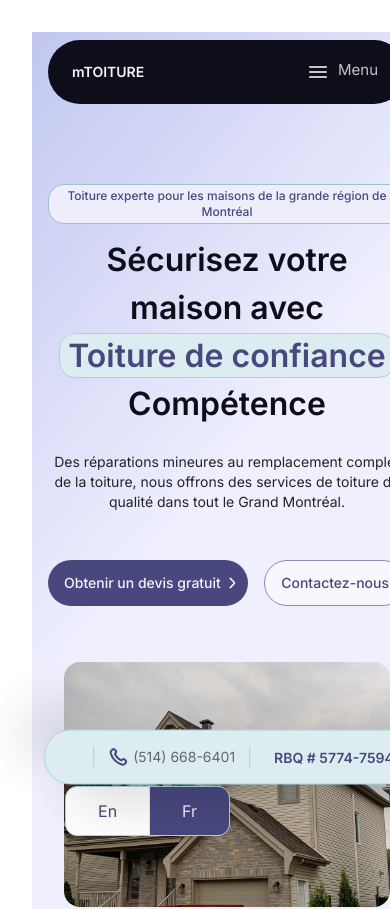
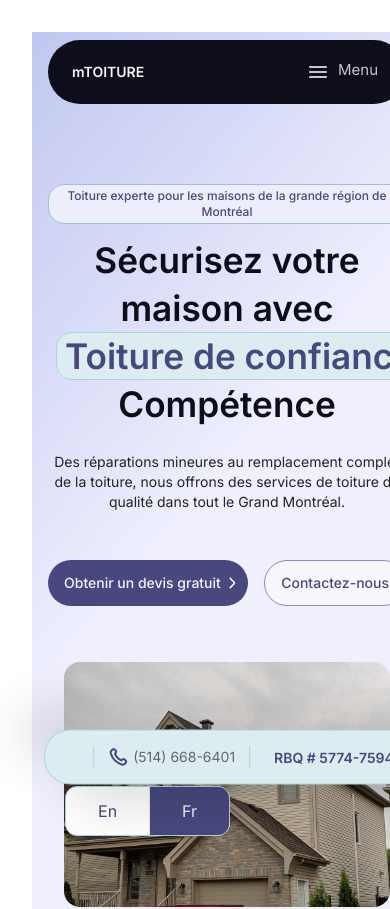
Before and after one commit to shady-cj/mTOITURE, a React (Vite) app: page / in a window 390 px wide. Shown: the top 909 px of the page. Built offline with nearby package versions, Linux system fonts and the light colour scheme.

Commit message:
increased hero text

```diff
--- a/src/sections/Hero/index.jsx
+++ b/src/sections/Hero/index.jsx
@@ -18,7 +18,7 @@ const Index = ({ setOpenQuote, lang }) => {
                         <p className="w-fit mx-auto lg:mx-0 bg-[#EDEDFC] rounded-2xl border-[0.5px] border-solid border-[#9FC3CC] px-2 py-[3px] font-medium text-xs md:text-sm leading-4 text-[#48487F]">
                             {translations[lang][0]}
                         </p>
-                        <h2 className="mt-3 mx-auto px-2 sm:px-6 lg:px-0 lg:mx-0 font-semibold text-[#0E0E1A] text-[2rem] sm:text-[2.5rem] md:text-[3.5rem] text-center lg:text-left leading-[3rem] md:leading-[4.2rem] max-w-[40rem]">
+                        <h2 className="mt-3 mx-auto px-2 sm:px-6 lg:px-0 lg:mx-0 font-semibold text-[#0E0E1A] text-[2.2rem] sm:text-[3rem] md:text-[3.5rem] text-center lg:text-left leading-[3rem] md:leading-[4.2rem] max-w-[40rem]">
                             {translations[lang][1]} <span className="rounded-2xl leading-4 text-nowrap border px-2 py-0.5 bg-[#DDECF0] border-[#A7D4E0] border-solid text-[#48487F]">{translations[lang][2]}</span> {translations[lang][3]}
                         </h2>
                         <p className="font-normal text-center lg:text-left mx-auto lg:mx-0 text-sm md:text-base md:leading-7 mt-6 text-[#232324] max-w-[24rem] lg:max-w-[30rem]">
```
